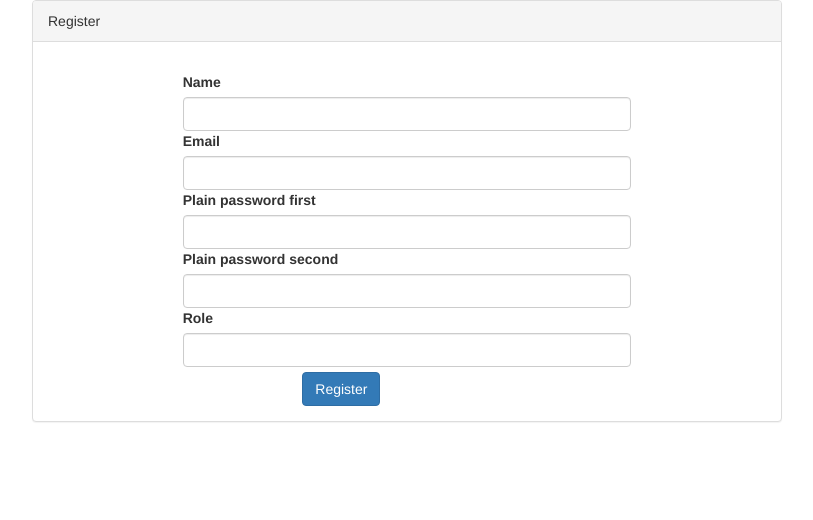
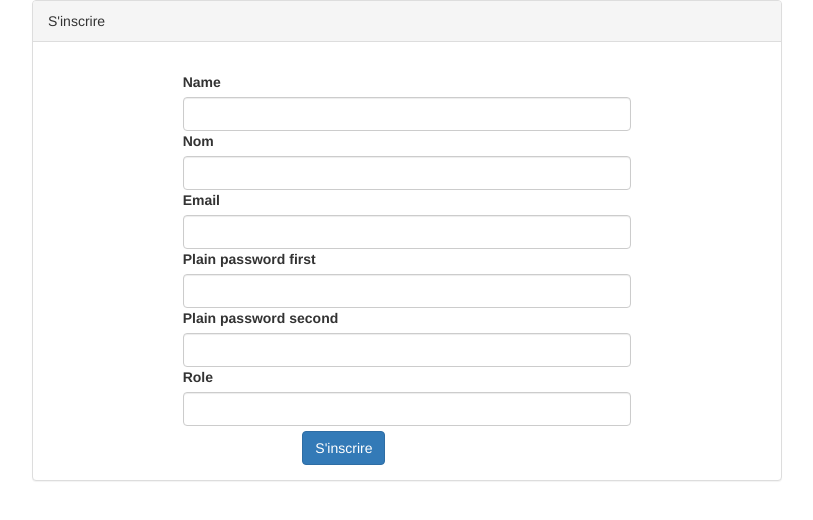
Before and after one commit to ByBell/Datalents, a Symfony app: template src/Resources/views/auth/register.html.twig in a window 1280 px wide. Shown: the top 520 px of the page, without its empty margins (233-1046 px from the left). Run offline with Twig, Linux system fonts and the light colour scheme; the template is opened without the code that fills it, so the values that code supplies are empty; form fields are guessed from the names that the template uses; some libraries are stand-ins or nearby versions.

Commit message:
Ajout Prénom Entity User & Traduction

```diff
--- a/src/Resources/views/auth/register.html.twig
+++ b/src/Resources/views/auth/register.html.twig
@@ -7,12 +7,17 @@
         <div class="row">
             <div class="col-md-8 col-md-offset-2">
                 <div class="panel panel-default">
-                    <div class="panel-heading">Register</div>
+                    <div class="panel-heading">S'inscrire</div>
                     <div class="panel-body">
                         {{ form_start(form) }}
                         <div class="form_group">
                             <div class="col-md-8 col-md-offset-2">
                                 {{ form_row(form.name, {'attr': {'class': 'form-control'}}) }}
+                            </div>
+                        </div>
+                        <div class="form_group">
+                            <div class="col-md-8 col-md-offset-2">
+                                {{ form_row(form.nom, {'attr': {'class': 'form-control'}}) }}
                             </div>
                         </div>
 
@@ -42,7 +47,7 @@
                         <div class="form-group">
                             <div class="col-md-8 col-md-offset-4" style="margin-top:5px;">
                                 <button type="submit" class="btn btn-primary">
-                                    <i class="fa fa-btn fa-user"></i> Register
+                                    <i class="fa fa-btn fa-user"></i> S'inscrire
                                 </button>
                             </div>
                         </div>
--- a/src/Resources/views/myhome/home.html.twig
+++ b/src/Resources/views/myhome/home.html.twig
@@ -4,12 +4,12 @@
     <div class="container">
        <h1>Bienvenue dans mon espace</h1>
         <p>{{ email }}</p>
-        <a class="btn btn-primary" href="{{ path('logout') }}"> Déconnexion</a>
+        <a class="btn btn-danger" href="{{ path('logout') }}"> Déconnexion</a>
         <a class="btn btn-danger"href="{{ path('profile') }}">Mon profile</a>
         <a class="btn btn-danger"href="{{ path('account') }}">Mon compte</a>
 
-
         <hr>
+        <a href="btn btn-primary"></a>
         <div class="animation">
                 <a class="btn btn-primary bouton-animation" href="{{ path('homepage') }}"> + </a>
             <div class="option-animation">
```
Also changed, not shown: src/Entity/User.php (+21 -0 lines), src/Form/UserType.php (+5 -4 lines).
